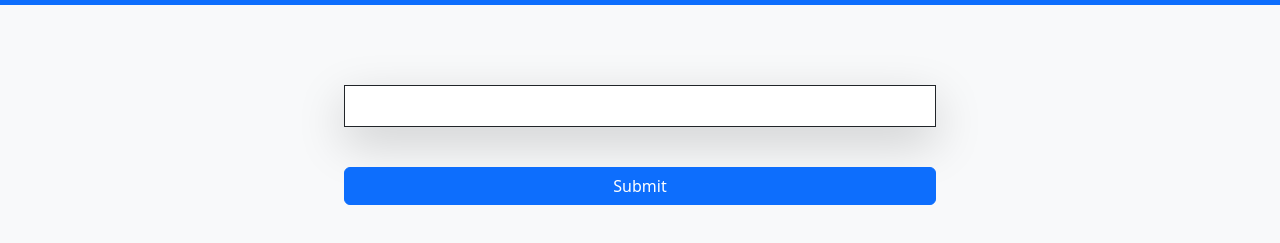
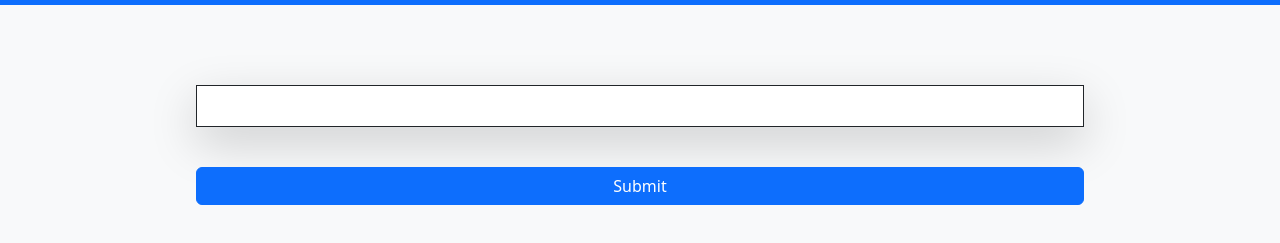
Before and after one commit to harshlowanshi/todo.com, a plain HTML site: page index.html in a window 1280 px wide. Shown: the part 71-314 px from the top of the page. Drawn offline with nearby package versions, Linux system fonts and the light colour scheme.

Commit message:
Your commit message heweeee

```diff
--- a/index.html
+++ b/index.html
@@ -23,14 +23,14 @@
 
       <form class=" w-100   d-flex align-items-center justify-content-center  flex-column p-5">
         <div class="mb-3 w-100 d-flex align-items-center justify-content-center">
-          <input type="text" class="form-controln w-50 p-2  mt-4  shadow-lg  border border-dark" id="exampleInputEmail1" aria-describedby="emailHelp">
+          <input type="text" class="form-controln w-75 p-2  mt-4  shadow-lg  border border-dark" id="exampleInputEmail1" aria-describedby="emailHelp">
         </div>
 
-        <button type="submit" class="btn btn-primary mt-4  w-50">Submit</button>
+        <button type="submit" class="btn btn-primary mt-4  w-75">Submit</button>
       </form>
 
 
-     <ul class="list-group w-50 shadow-lg">
+     <ul class="list-group w-75 shadow-lg">
 
 
      </ul>
```
